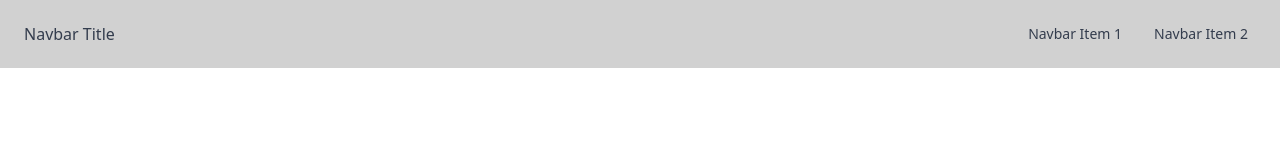
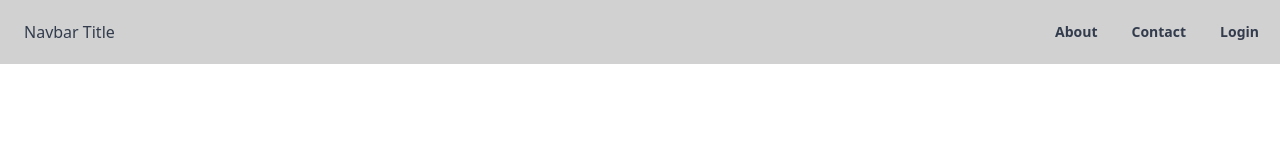
Before and after one commit to sajjadujjamanemon09/Clean-Co-Client, a React (Vite) app: page / in a window 1280 px wide. Shown: the top 160 px of the page. Built offline with nearby package versions, Linux system fonts and the light colour scheme.

Commit message:
Implement Active Routing

```diff
--- a/src/components/layout/MainLayout/MainLayout.jsx
+++ b/src/components/layout/MainLayout/MainLayout.jsx
@@ -1,9 +1,8 @@
 /* eslint-disable react/prop-types */
 
+import { NavLink } from "react-router-dom";
 
-
-
-const MainLayout = ({children}) => {
+const MainLayout = ({ children }) => {
   return (
     <div className="drawer">
       <input id="my-drawer-3" type="checkbox" className="drawer-toggle" />
@@ -11,28 +10,75 @@ const MainLayout = ({children}) => {
         {/* Navbar */}
         <div className="w-full navbar bg-base-300">
           <div className="flex-none lg:hidden">
-        <label htmlFor="my-drawer-3" aria-label="open sidebar" className="btn btn-square btn-ghost">
-          <svg xmlns="http://www.w3.org/2000/svg" fill="none" viewBox="0 0 24 24" className="inline-block w-6 h-6 stroke-current"><path strokeLinecap="round" strokeLinejoin="round" strokeWidth="2" d="M4 6h16M4 12h16M4 18h16"></path></svg>
+            <label
+              htmlFor="my-drawer-3"
+              aria-label="open sidebar"
+              className="btn btn-square btn-ghost"
+            >
+              <svg
+                xmlns="http://www.w3.org/2000/svg"
+                fill="none"
+                viewBox="0 0 24 24"
+                className="inline-block w-6 h-6 stroke-current"
+              >
+                <path
+                  strokeLinecap="round"
+                  strokeLinejoin="round"
+                  strokeWidth="2"
+                  d="M4 6h16M4 12h16M4 18h16"
+                ></path>
+              </svg>
             </label>
           </div>
           <div className="flex-1 px-2 mx-2">Navbar Title</div>
           <div className="flex-none hidden lg:block">
-        <ul className="menu menu-horizontal">
+            <div className="flex gap-2">
               {/* Navbar menu content here */}
-          <li><a>Navbar Item 1</a></li>
-          <li><a>Navbar Item 2</a></li>
-        </ul>
+              <NavLink
+                to="/about"
+                className={({ isActive }) =>
+                  isActive ? "btn btn-sm btn-primary" : "btn btn-sm btn-ghost"
+                }
+              >
+                About
+              </NavLink>
+              <NavLink
+                to="/contact"
+                className={({ isActive }) =>
+                  isActive ? "btn btn-sm btn-primary" : "btn btn-sm btn-ghost"
+                }
+              >
+                Contact
+              </NavLink>
+              <NavLink
+                to="/login"
+                className={({ isActive }) =>
+                  isActive ? "btn btn-sm btn-primary" : "btn btn-sm btn-ghost"
+                }
+              >
+                Login
+              </NavLink>
+
+            </div>
           </div>
         </div>
         {/* Page content here */}
         {children}
       </div>
       <div className="drawer-side">
-    <label htmlFor="my-drawer-3" aria-label="close sidebar" className="drawer-overlay"></label>
+        <label
+          htmlFor="my-drawer-3"
+          aria-label="close sidebar"
+          className="drawer-overlay"
+        ></label>
         <ul className="menu p-4 w-80 min-h-full bg-base-200">
           {/* Sidebar content here */}
-      <li><a>Sidebar Item 1</a></li>
-      <li><a>Sidebar Item 2</a></li>
+          <li>
+            <a>Sidebar Item 1</a>
+          </li>
+          <li>
+            <a>Sidebar Item 2</a>
+          </li>
         </ul>
       </div>
     </div>
```
Lines whose indentation alone changed are shown as unchanged.
